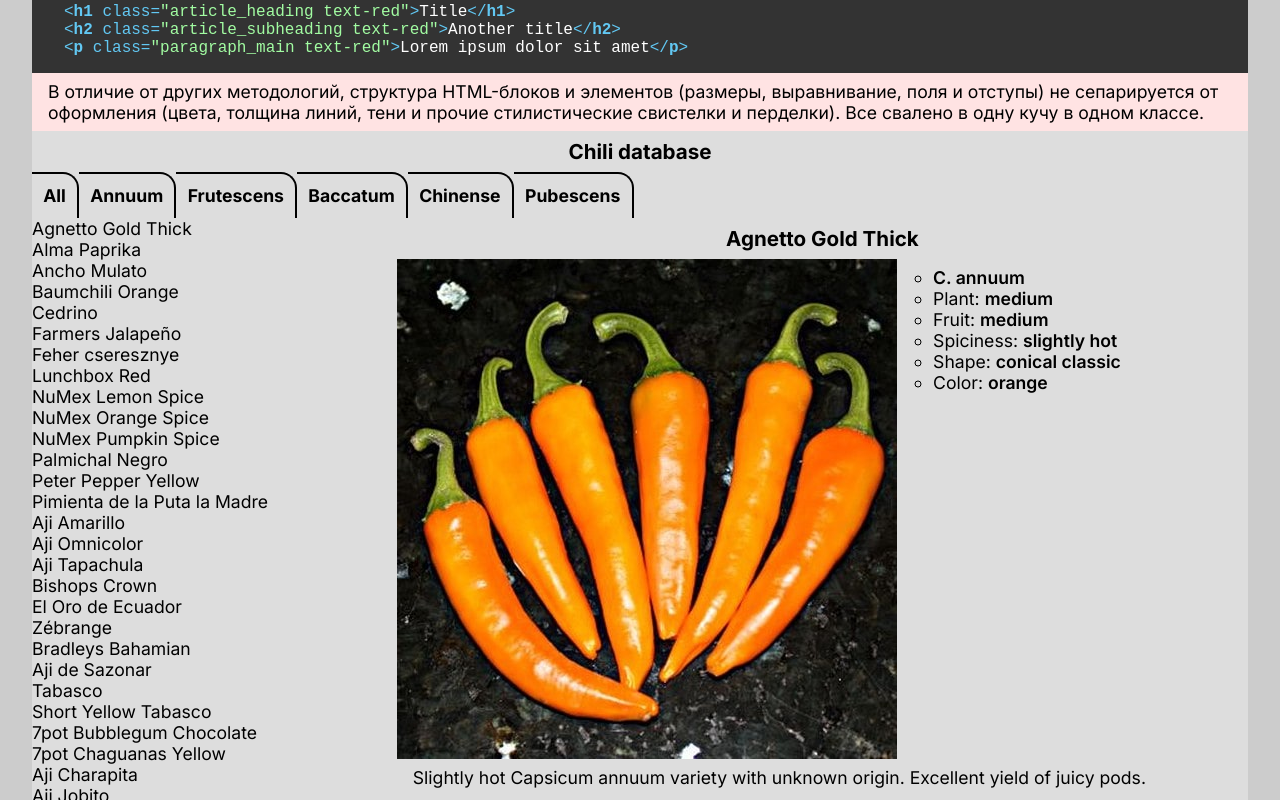
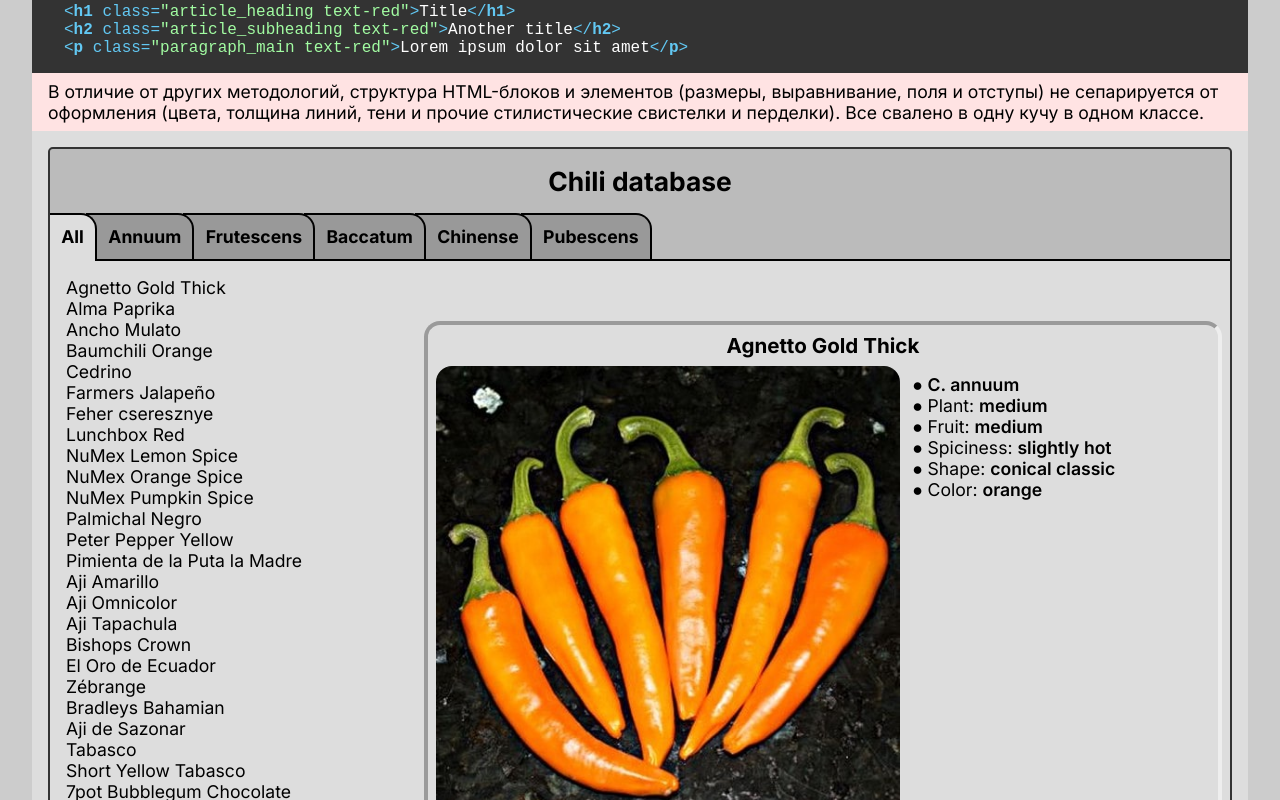
Before and after one commit to Bootreen/css-meth, a Next.js app: page / in a window 1280 px wide. Shown: the part 1080-1880 px from the top of the page. Built offline with nearby package versions, Linux system fonts and the light colour scheme.

Commit message:
Added tab navigation

```diff
--- a/app/components/bem/bem.css
+++ b/app/components/bem/bem.css
@@ -69,39 +69,92 @@
 .chili-db {
   display: flex;
   flex-direction: column;
+  margin: 1rem;
+  border: 2px solid #333;
+  border-radius: 0.3rem;
+  background-color: #bbb;
 }
 
 .chili-db__title {
   text-align: center;
+  padding: 1rem 0;
 }
 
 .chili-db__menu {
   display: flex;
   flex-flow: row wrap;
+  z-index: 20;
 }
 
 .chili-db__menu-item {
-  padding: 0.7rem;
-  border-top: 2px solid #000;
-  border-right: 2px solid #000;
+  padding: 0.7rem 0.7rem 0.7rem 1.4rem;
+  margin-right: -0.7rem;
+  border-top: 0.125rem solid #000;
+  border-right: 0.125rem solid #000;
+  border-bottom: 0.125rem solid #000;
   border-top-right-radius: 1rem;
+  background-color: #999;
   &:hover {
-    background-color: #bbb;
+    background-color: #111;
+    color: #f7e38f;
   }
+}
+
+.chili-db__menu-item--placeholder {
+  flex-grow: 1;
+  border-bottom: 0.125rem solid #000;
+}
+
+.chili-db__menu-item--active {
+  border-bottom: none;
+  background-color: #ddd;
+  &:hover {
+    background-color: #ddd;
+    color: #000;
+  }
+}
+
+.chili-db__menu-item--1 {
+  padding-left: 0.7rem;
+  z-index: 30;
+}
+
+.chili-db__menu-item--2 {
+  z-index: 29;
+}
+
+.chili-db__menu-item--3 {
+  z-index: 28;
+}
+
+.chili-db__menu-item--4 {
+  z-index: 27;
+}
+
+.chili-db__menu-item--5 {
+  z-index: 26;
+}
+
+.chili-db__menu-item--6 {
+  z-index: 25;
 }
 
 .chili-db__browser {
   display: flex;
   flex-direction: row;
+  background: #ddd;
 }
 
 .chili-db__list-container {
   flex-basis: 30%;
+  height: 40rem;
+  margin: 1rem;
+  overflow-y: auto;
 }
 
 .chili-db__preview-column {
   flex-basis: 70%;
-  align-self: flex-start;
+  align-self: center;
   display: grid;
   grid-template-columns: 1.2fr 0.8fr;
   grid-template-areas:
@@ -113,6 +166,9 @@
     "image spec_shape"
     "image spec_color"
     "description description";
+  margin: 0.5rem 0.5rem 0.5rem 0;
+  border: 0.25rem inset;
+  border-radius: 1rem;
 }
 
 .chili-db__preview-title {
@@ -120,15 +176,20 @@
   text-align: center;
 }
 
-.chili-db__preview-img {
+.chili-db__preview-img-container {
+  margin-left: 0.5rem;
   grid-area: image;
   width: 98%;
   aspect-ratio: 1 / 1;
   position: relative;
 }
 
+.chili-db__preview-img {
+  border-radius: 1rem;
+}
+
 .chili-db__preview-specs {
-  list-style-type: circle;
+  list-style-type: "● ";
   margin: 0.5rem 0 0 1.6rem;
 }
 
--- a/app/components/bem/bem.js
+++ b/app/components/bem/bem.js
@@ -1,8 +1,27 @@
 import './bem.css';
 import Image from 'next/image';
+import { useState, useEffect } from 'react';
 import { chilies, imagePrefix } from '../chiliesdb/chiliesdb';
 
 const Bem = ( {handler} ) => {
+  const filters = ['', 'annuum', 'frutescens', 'baccatum', 'chinense', 'pubescens'];
+  const [tab, setTab] = useState(0);
+  const menuHandler = event => {
+    // extract number from the supplement class "chili-db__menu-item--{number}"
+    // and assign it to the tab variable
+    setTab(Number(event.currentTarget.className.replace(/\D+/g, '')) - 1);
+  };
+  useEffect(() => {
+    if (document.getElementsByClassName("chili-db__menu-item--active")[0]) {
+      document.getElementsByClassName("chili-db__menu-item--active")[0]
+        // remove active stance from the current active menu item
+        .className = document.getElementsByClassName("chili-db__menu-item--active")[0]
+          .className.replace(" chili-db__menu-item--active", "");
+    };
+    // add active stance to the clicked menu item
+    document.getElementsByClassName(`chili-db__menu-item--${tab+1}`)[0]
+      .className += " chili-db__menu-item--active";
+  }, [tab])
   return (
     <main>
       <h1 className="document-title">CSS Methodologies</h1>
@@ -45,27 +64,32 @@ const Bem = ( {handler} ) => {
 
         <div className="chili-db">
           <div className="chili-db__header">
-            <h3 className="chili-db__title">Chili database</h3>
+            <h2 className="chili-db__title">Chili database</h2>
           </div>
           <div className="chili-db__menu">
-            <h4 className="chili-db__menu-item">All</h4>
-            <h4 className="chili-db__menu-item">Annuum</h4>
-            <h4 className="chili-db__menu-item">Frutescens</h4>
-            <h4 className="chili-db__menu-item">Baccatum</h4>
-            <h4 className="chili-db__menu-item">Chinense</h4>
-            <h4 className="chili-db__menu-item">Pubescens</h4>
+            <h4 className="chili-db__menu-item chili-db__menu-item--1" onClick={menuHandler}>All</h4>
+            <h4 className="chili-db__menu-item chili-db__menu-item--2" onClick={menuHandler}>Annuum</h4>
+            <h4 className="chili-db__menu-item chili-db__menu-item--3" onClick={menuHandler}>Frutescens</h4>
+            <h4 className="chili-db__menu-item chili-db__menu-item--4" onClick={menuHandler}>Baccatum</h4>
+            <h4 className="chili-db__menu-item chili-db__menu-item--5" onClick={menuHandler}>Chinense</h4>
+            <h4 className="chili-db__menu-item chili-db__menu-item--6" onClick={menuHandler}>Pubescens</h4>
+            <div className="chili-db__menu-item--placeholder"></div>
           </div>
           <div className="chili-db__browser">
             <div className="chili-db__list-container">
               <div className="chili-db__list-search-field"></div>
               <div className="chili-db__list-column">
-                {chilies.map((e, i) => <div key={i} className="chili-db__list-item">{e.name}</div>)}
+                {chilies
+                  .filter(e => filters[tab] === '' ? e: e.species === filters[tab])
+                  .map((e, i) => <div key={i} className="chili-db__list-item">{e.name}</div>)
+                }
               </div>
             </div>
             <div className="chili-db__preview-column">
               <h3 className="chili-db__preview-title">{chilies[0].name}</h3>
-              <div className="chili-db__preview-img">
+              <div className="chili-db__preview-img-container">
                 <Image
+                  className="chili-db__preview-img"
                   fill={true}
                   src={imagePrefix + chilies[0].image}
                   alt={chilies[0].name}
--- a/app/styles/common.css
+++ b/app/styles/common.css
@@ -2,6 +2,7 @@ body {
   font-weight: 400;
   font-size: 1.3rem;
   background: #ccc;
+  color: #000;
 }
 
 code {
--- a/next.config.js
+++ b/next.config.js
@@ -1,4 +1,6 @@
 /** @type {import('next').NextConfig} */
-const nextConfig = {}
+const nextConfig = {
+  reactStrictMode: false,
+}
 
 module.exports = nextConfig
```
